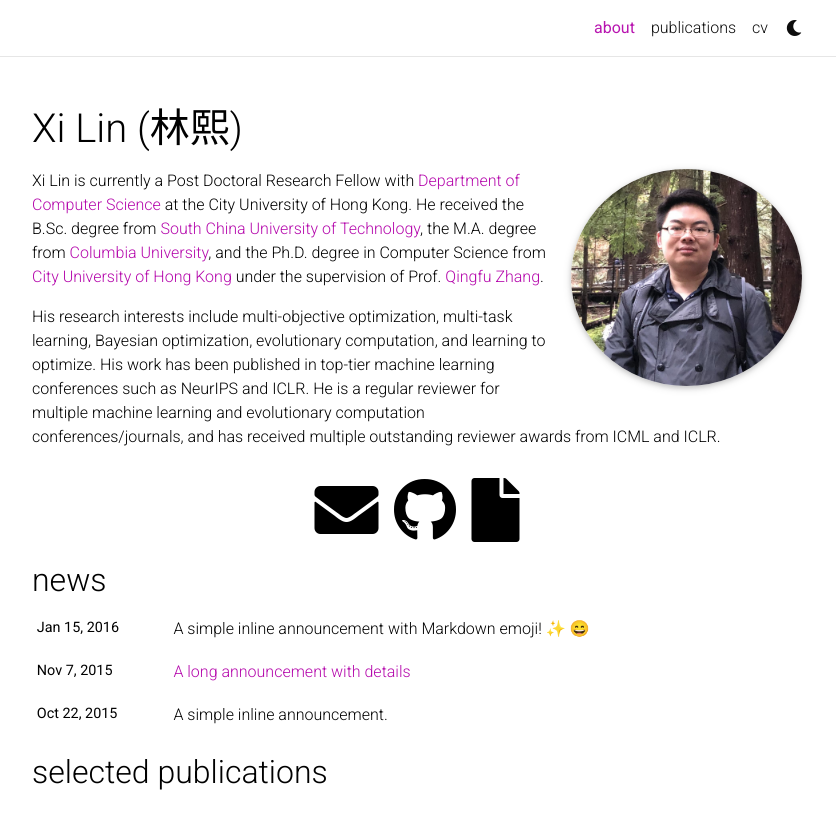
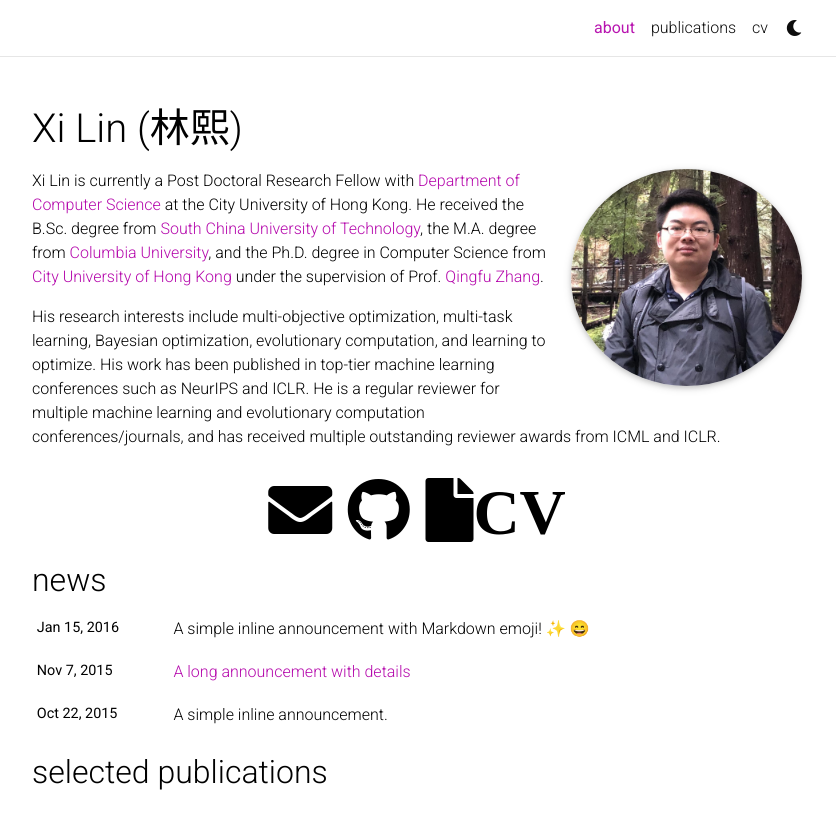
Before and after one commit to Xi-L/Xi-L.github.io, a Jekyll site: the page built from _pages/about.md, in a window 1280 px wide and 993 px high, cut to the strip 0-819 px from the top of the window. Shown: the whole strip, without its empty margins (223-1059 px from the left). Built offline with Jekyll 4.4.1, drawn with Linux system fonts in a browser that asks for light colours; full-size pictures stand in for the smaller copies a plugin makes; emoji names are drawn with the system emoji font; comment, search, counter and statistics services are not loaded; a style sheet for code colours, icons or effects is not loaded.

Commit message:
Update social.html

```diff
--- a/_includes/social.html
+++ b/_includes/social.html
@@ -100,4 +100,4 @@
             {%- if site.rss_icon -%}
             <a href="{{ site.baseurl }}/feed.xml" title="RSS Feed"><i class="fas fa-rss-square"></i></a>
             {% endif %}
-            <a href="/assets/pdf/example_pdf.pdf" title="CV"><i class="fas fa-file"></i></a>
+            <a href="/assets/pdf/example_pdf.pdf" title="CV"><i class="fas fa-file"><span >CV</span></i></a>
```
